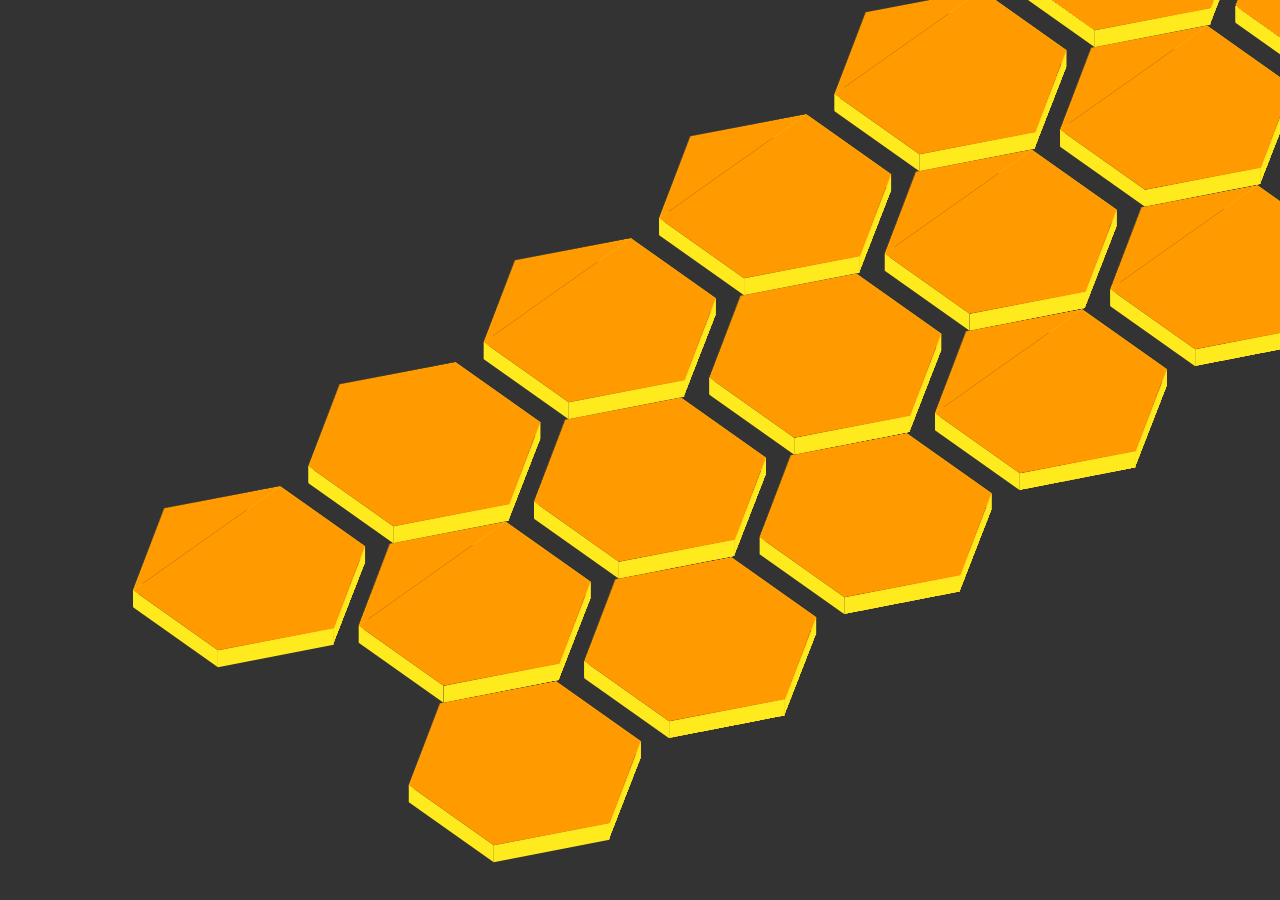
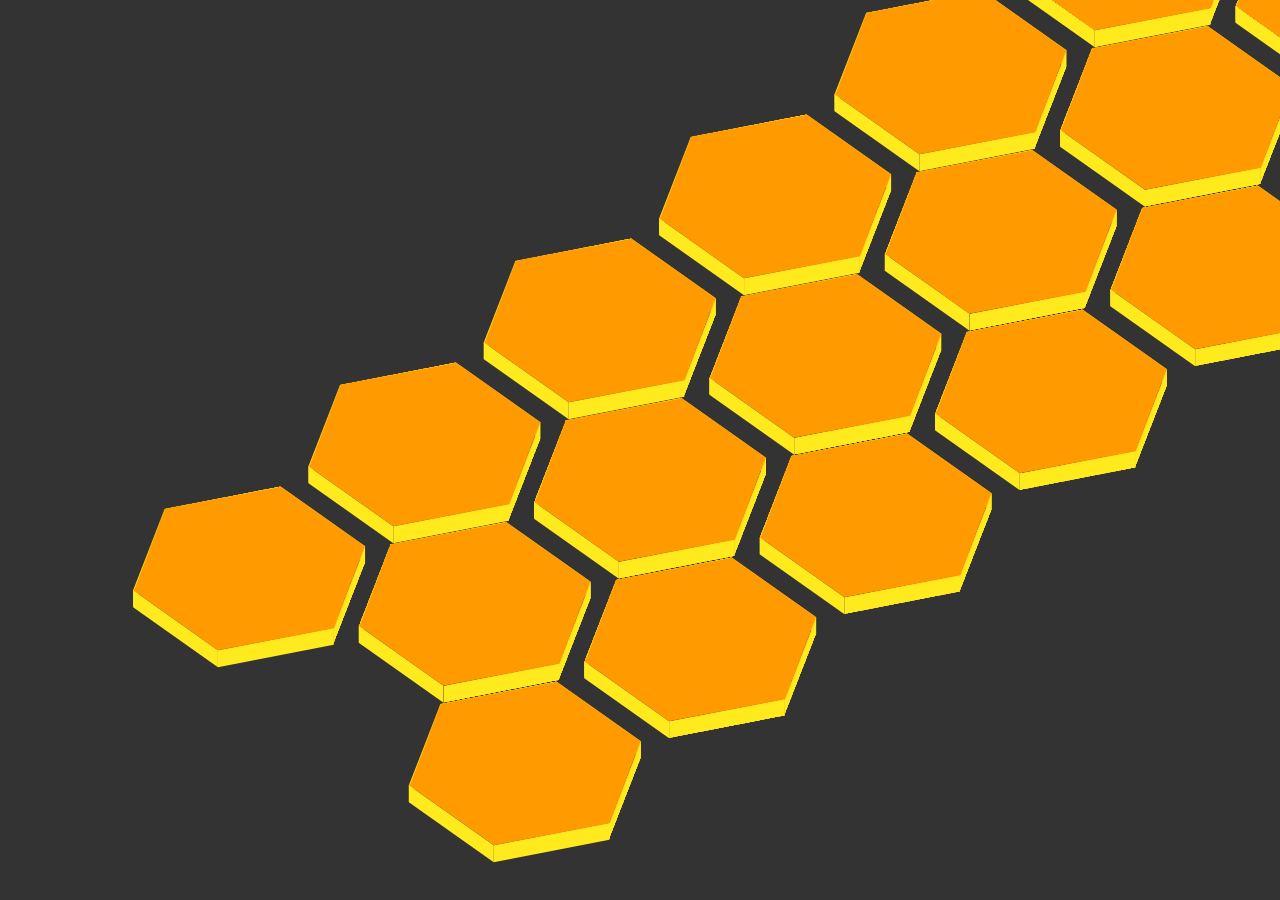
Before and after one commit to arun14k08/css-small-projects, a plain HTML site: page hexagon-3d/index.html in a window 1280 px wide. Shown: the top 900 px of the page. Drawn offline with Linux system fonts and the light colour scheme.

Commit message:
FIX: removed the lines on top of the hexagons

```diff
--- a/hexagon-3d/styles.css
+++ b/hexagon-3d/styles.css
@@ -45,7 +45,7 @@ body {
     border-bottom: var(--hex-triangle-height) solid var(--hex-primary);
     border-left: var(--hex-half-width) solid transparent;
     border-right: var(--hex-half-width) solid transparent;
-    bottom: var(--hex-box-height);
+    bottom: calc(var(--hex-box-height) - 1px);
 }
 
 .hexagon,
```
